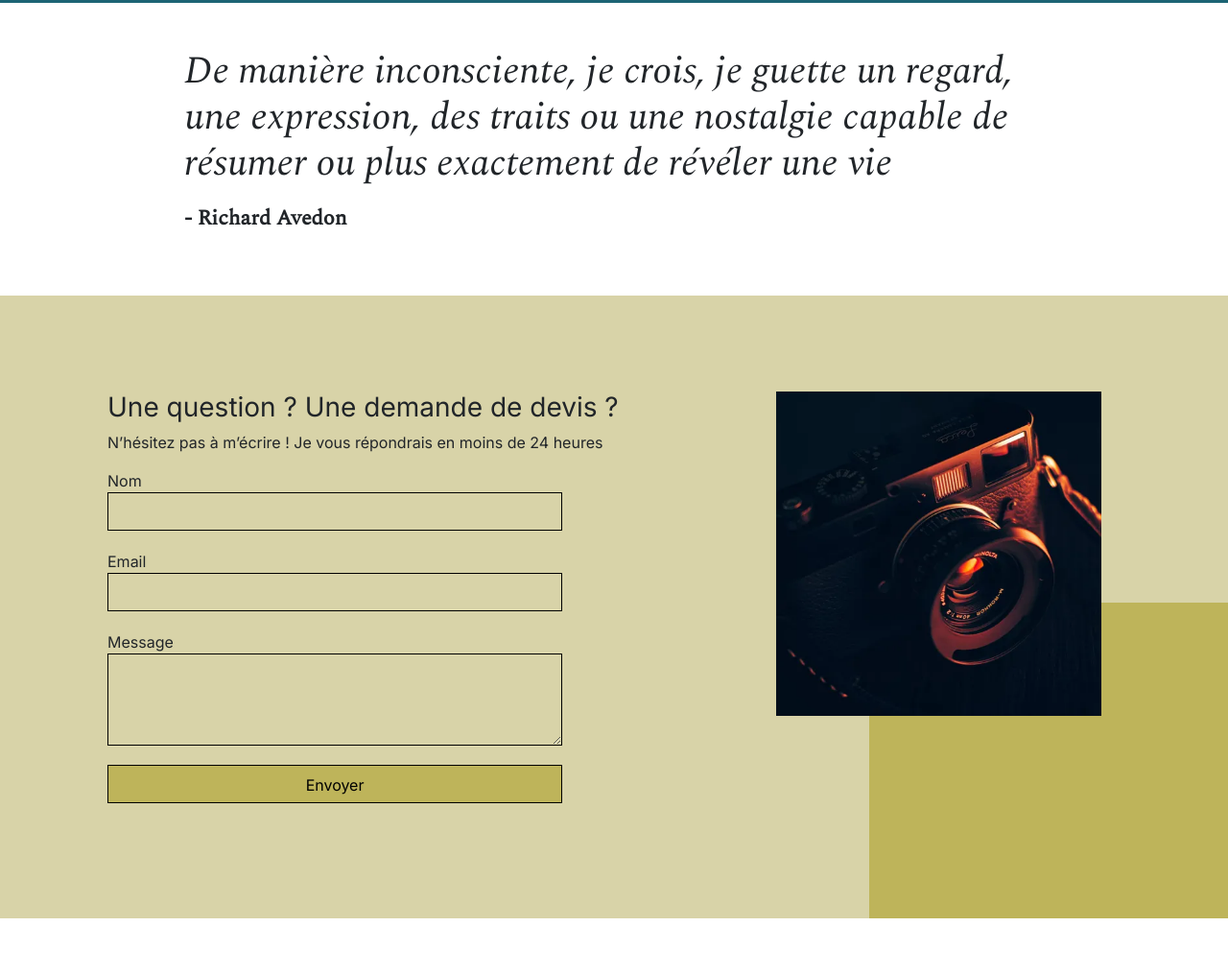
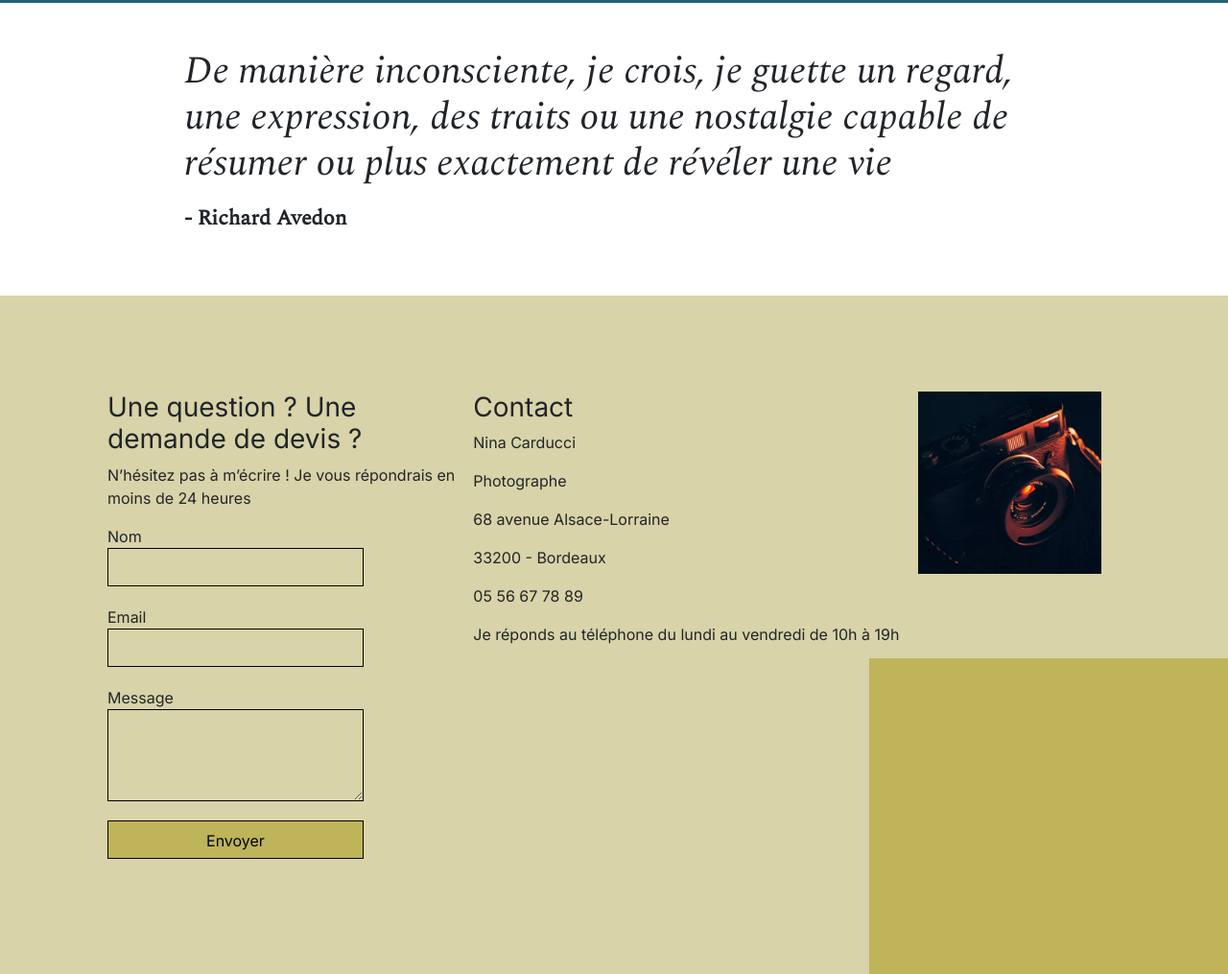
Before and after one commit to Ecipi/Nina-Carducci, a plain HTML site: page index.html in a window 1280 px wide. Shown: the part 3722-4737 px from the top of the page at 96% size. Before the commit the page ends 4679 px from the top, so only its background shows below. Drawn offline with nearby package versions, Linux system fonts and the light colour scheme.

Commit message:
Mise en place du SEO local.

```diff
--- a/index.html
+++ b/index.html
@@ -16,14 +16,14 @@
 	<meta name="language" content="fr-FR">
 	<meta property="og:site_name" content="Nina Carducci" />
 	<meta property="og:type" content="website" />
-	<meta property="og:url" content="https://ninacarducci.github.io/" />
+	<meta property="og:url" content="https://ecipi.github.io/Nina-Carducci/" />
 	<meta property="og:title" content="Nina Carducci - Photographe" />
 	<meta name="description" content="Photographe passionné, je capture des moments précieux et les rends immortels grâce à mon approche artistique et technique. Chaque photographie reflète des instants de bonheur, d'amour et de lumière, figés pour être partagés et savourés avec vos proches.">
-	<meta property="og:image" content="./assets/images/nina.webp" />
+	<meta property="og:image" content="https://ecipi.github.io/Nina-Carducci/assets/images/nina.webp" />
 	<meta name="twitter:card" content="summary_large_image" />
 	<meta name="twitter:title" content="Nina Carducci - Photographe" />
 	<meta name="twitter:description" content="Photographe passionné, je capture des moments précieux et les rends immortels grâce à mon approche artistique et technique. Chaque photographie reflète des instants de bonheur, d'amour et de lumière, figés pour être partagés et savourés avec vos proches." />
-	<meta name="twitter:image" content="./assets/images/nina.webp" />
+	<meta name="twitter:image" content="https://ecipi.github.io/Nina-Carducci/assets/images/nina.webp" />
 	<meta name="twitter:url" content="https://ninacarducci.github.io/" />
 </head>
 <body>
@@ -168,6 +168,18 @@
 						<input type="submit" value="Envoyer"/>
 					</form>
 				</div>
+				<div class="contact-container" itemscope itemtype = "https://schema.org/Personne">
+					<h3>Contact</h3>
+					<p><span itemprop = "name" >Nina Carducci</span></p>
+					<p><span itemprop = "jobTitle" >Photographe</span> </p>
+					<div itemprop="address" itemscope itemtype="https://schema.org/PostalAddress">
+						<p><span itemprop="streetAddress">68 avenue Alsace-Lorraine</span>
+						<p><span itemprop="postalCode">33200</span> -
+						<span itemprop="addressLocality">Bordeaux</span></p>
+					</div>
+					<p><span itemprop="telephone">05 56 67 78 89</span></p>
+					<p><span itemprop="telephone">Je réponds au téléphone du lundi au vendredi de 10h à 19h</span></p>
+				</div>
 				<div class="picture right">
 					<img src="./assets/images/camera.webp" alt="Appareil photo vintage éclairé par une lumière rouge tamisée.">
 				</div>
```
